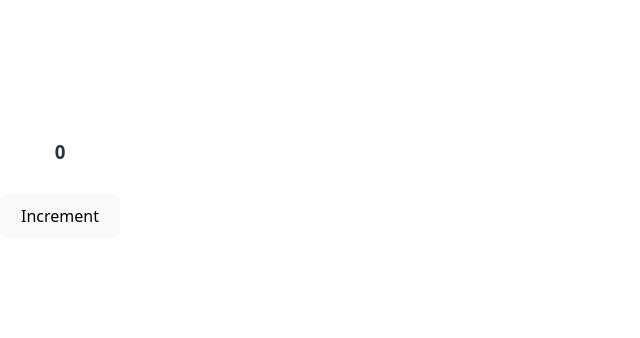
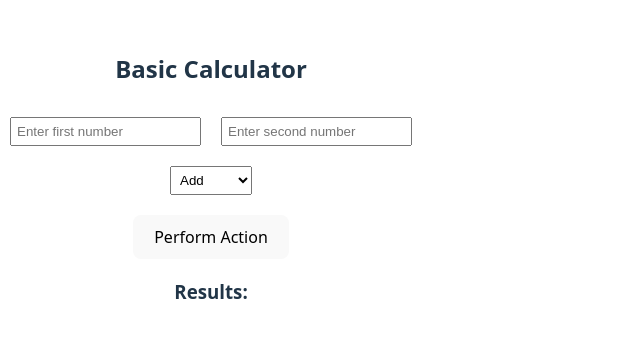
Before and after one commit to BhaviReddyy/my-react-app, a React (Vite) app: page / in a window 1280 px wide. Shown: the part 232-570 px from the top of the page, without its empty margins (0-640 px from the left). Built offline with nearby package versions, Linux system fonts and the light colour scheme.

Commit message:
Added Calculator component with multiple results feature

```diff
--- a/src/App.jsx
+++ b/src/App.jsx
@@ -1,9 +1,9 @@
-import Counter from "./Counter";
+import Calculator from "./Calculator";
 
 function App() {
   return (
     <div>
-      <Counter />
+      <Calculator />
     </div>
   );
 }
--- /dev/null
+++ b/src/Calculator.jsx
@@ -0,0 +1,82 @@
+import { useState } from "react";
+
+function Calculator() {
+  const [num1, setNum1] = useState("");
+  const [num2, setNum2] = useState("");
+  const [operation, setOperation] = useState("add");
+  const [results, setResults] = useState([]); // stores multiple results
+
+  const handleCalculate = () => {
+    const n1 = parseFloat(num1);
+    const n2 = parseFloat(num2);
+
+    if (isNaN(n1) || isNaN(n2)) {
+      alert("Please enter valid numbers!");
+      return;
+    }
+
+    let result = 0;
+
+    if (operation === "add") result = n1 + n2;
+    if (operation === "subtract") result = n1 - n2;
+    if (operation === "multiply") result = n1 * n2;
+
+    // Append result instead of replacing
+    setResults([...results, result]);
+  };
+
+  return (
+    <div style={{ marginTop: "40px", textAlign: "center" }}>
+      <h2>Basic Calculator</h2>
+
+      <input
+        type="number"
+        value={num1}
+        placeholder="Enter first number"
+        onChange={(e) => setNum1(e.target.value)}
+        style={{ margin: "10px", padding: "5px" }}
+      />
+
+      <input
+        type="number"
+        value={num2}
+        placeholder="Enter second number"
+        onChange={(e) => setNum2(e.target.value)}
+        style={{ margin: "10px", padding: "5px" }}
+      />
+
+      <br />
+
+      <select
+        value={operation}
+        onChange={(e) => setOperation(e.target.value)}
+        style={{ padding: "5px", margin: "10px" }}
+      >
+        <option value="add">Add</option>
+        <option value="subtract">Subtract</option>
+        <option value="multiply">Multiply</option>
+      </select>
+
+      <br />
+
+      <button
+        onClick={handleCalculate}
+        style={{
+          padding: "10px 20px",
+          fontSize: "16px",
+          marginTop: "10px",
+        }}
+      >
+        Perform Action
+      </button>
+
+      <h3>Results:</h3>
+
+      {results.map((res, index) => (
+        <p key={index}>Result {index + 1}: {res}</p>
+      ))}
+    </div>
+  );
+}
+
+export default Calculator;
```
